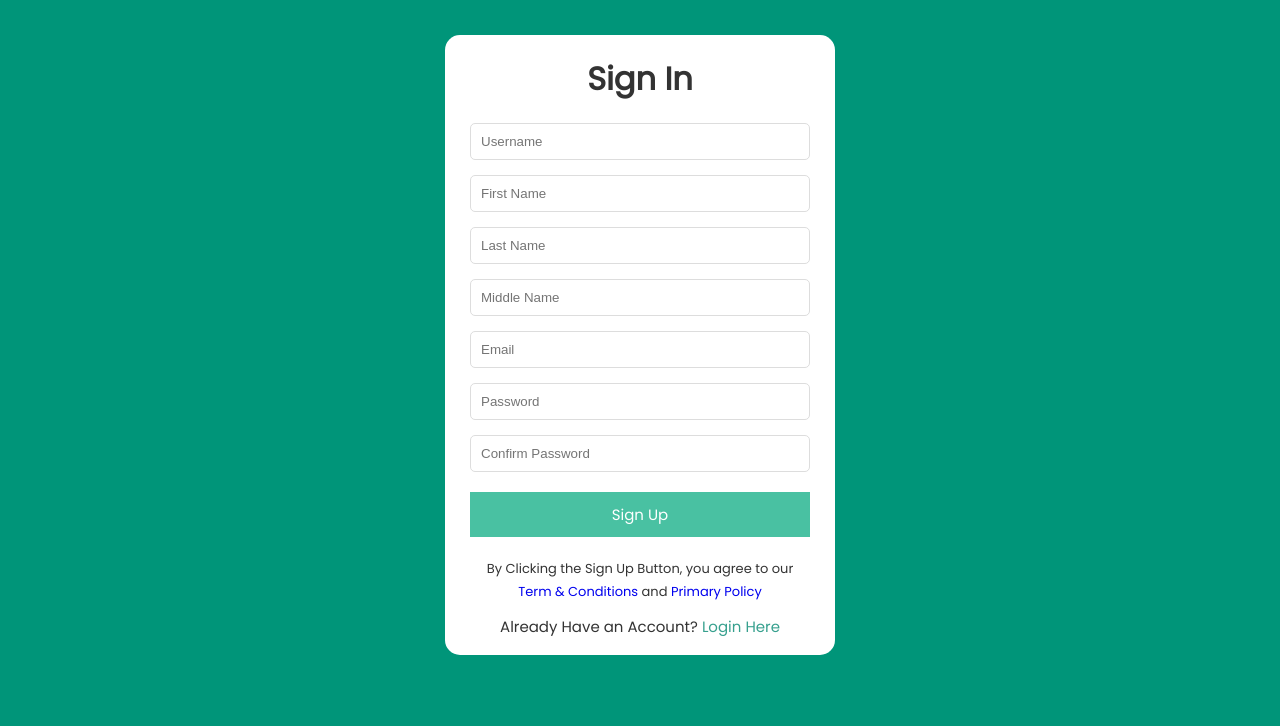
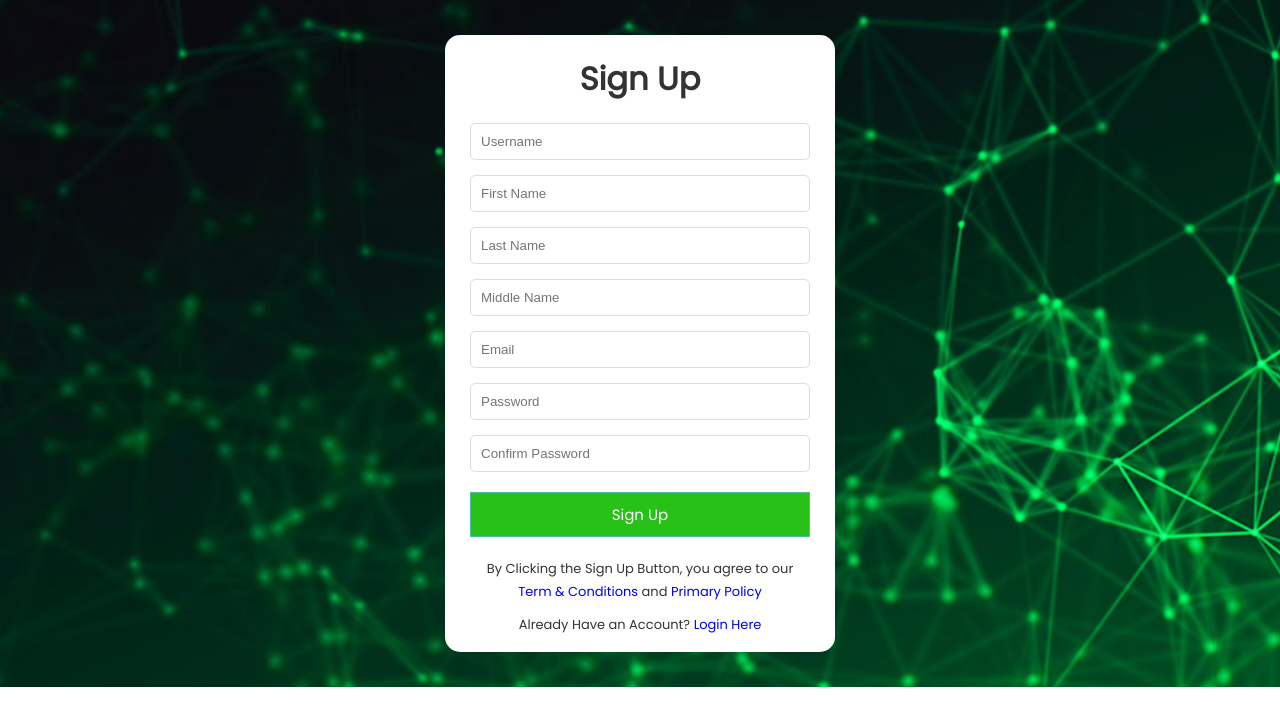
Before and after one commit to Goddy01/crowdsourcing-platform, a Django app: template accounts/templates/accounts/sign_up.html in a window 1280 px wide. Shown: the top 726 px of the page. Run offline with Django 3.2, Linux system fonts and the light colour scheme; the template is opened without the code that fills it, so the values that code supplies are empty.

Commit message:
completed designing the sign_in/up temp

```diff
--- a/accounts/templates/accounts/sign_up.html
+++ b/accounts/templates/accounts/sign_up.html
@@ -8,12 +8,13 @@
   <link rel="stylesheet" href="{% static 'css/sign_in_up.css' %}">
   <title>Registration Form Using HTML/CSS</title>
 </head>
-<body>
+<body style='background: url("{% static 'images/bg-image1.jpg' %}");background-repeat: no-repeat;
+background-size: cover;'>
   <!-- Container Start -->
   <div id="container">
     <!-- Form Wrap Start -->
     <div class="form-wrap">
-      <h1>Sign In</h1>
+      <h1>Sign Up</h1>
       <!-- Form Start -->
       <form>
         <div class="form-group">
--- a/accounts/urls.py
+++ b/accounts/urls.py
@@ -3,4 +3,5 @@ from . import views
 
 urlpatterns = [
     path('sign-in/', views.sign_in, name='sign_in'),
+    path('sign-up/', views.sign_up, name='sign_up'),
 ]
--- a/accounts/views.py
+++ b/accounts/views.py
@@ -3,3 +3,6 @@ from django.shortcuts import render
 # Create your views here.
 def sign_in(request):
     return render(request, 'accounts/sign_in.html')
+
+def sign_up(request):
+    return render(request, 'accounts/sign_up.html')
--- a/static/css/sign_in_up.css
+++ b/static/css/sign_in_up.css
@@ -8,9 +8,12 @@
 
 body{
   font-family: 'poppins';
-  background: #009579;
+  background: #28C117;
   color: #fff;
   line-height: 1.8;
+
+  /* background: var(--accent-color) url(../images/global-network.svg) no-repeat right bottom; */
+	/* color: var(--accent-alt-color); */
 }
 
 a{
@@ -58,7 +61,7 @@ a{
   width: 100%;
   padding: 10px;
   margin-top: 20px;
-  background-color: #49c1a2;
+  background-color: #28C117;
   color: #fff;
   cursor: pointer;
   border: 1px solid #49c1a2;
@@ -68,7 +71,7 @@ a{
 }
 
 .form-wrap button:hover{
-  background-color: #37a08e;
+  background-color: #469e52;
   transition: 1s;
 }
 
@@ -79,11 +82,7 @@ a{
 
 footer {
   text-align: center;
-  font-size: 15px;
+  font-size: 13px;
   margin-top: 10px;
   color: #333;
 }
-
-footer a {
-  color:#37a08e;
-}
```
Also changed, not shown: accounts/templates/accounts/sign_in.html (+4 -3 lines), static/images/bg-image.jpg (added), static/images/bg-image1.jpg (added), 2 other files.
